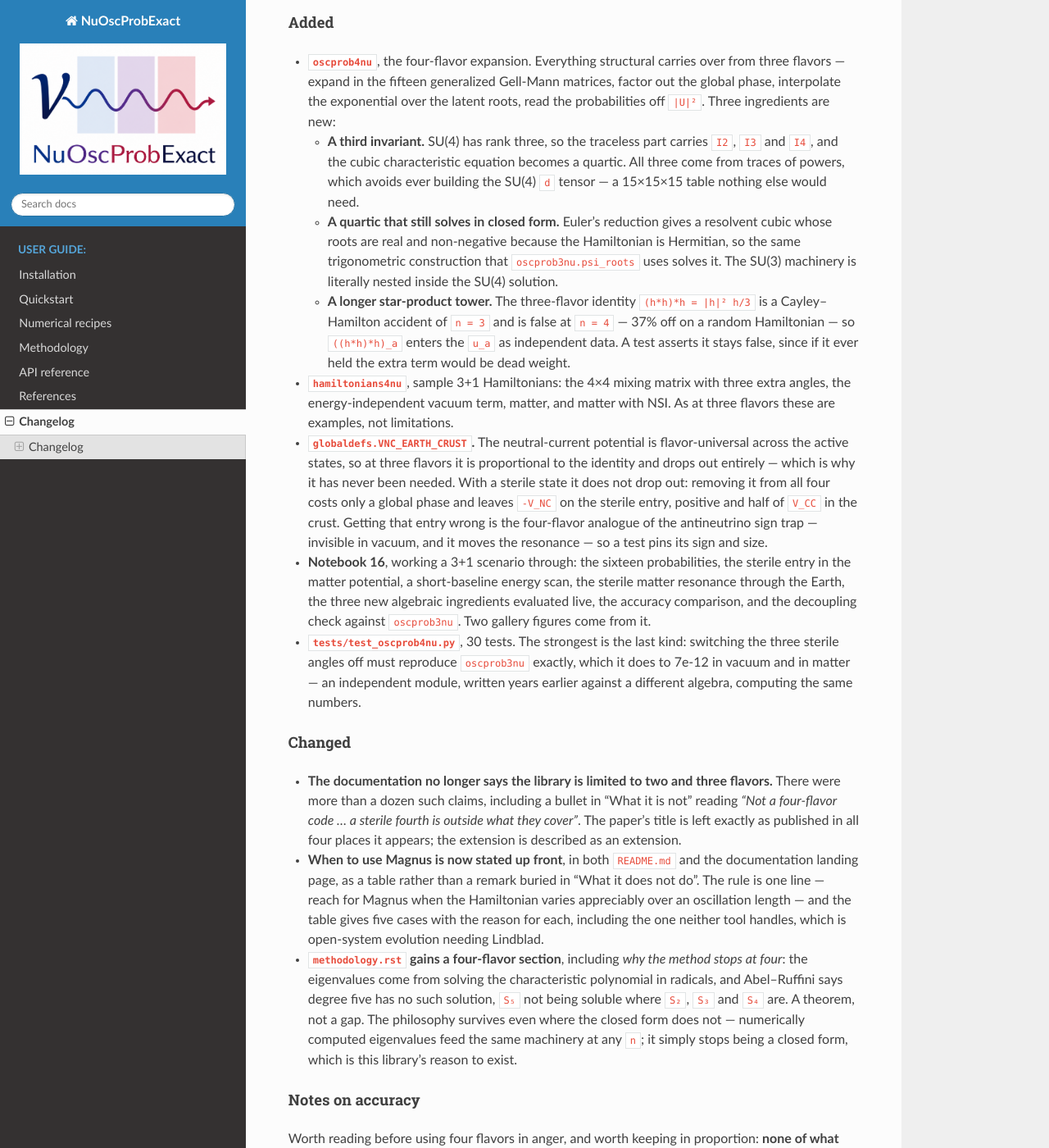
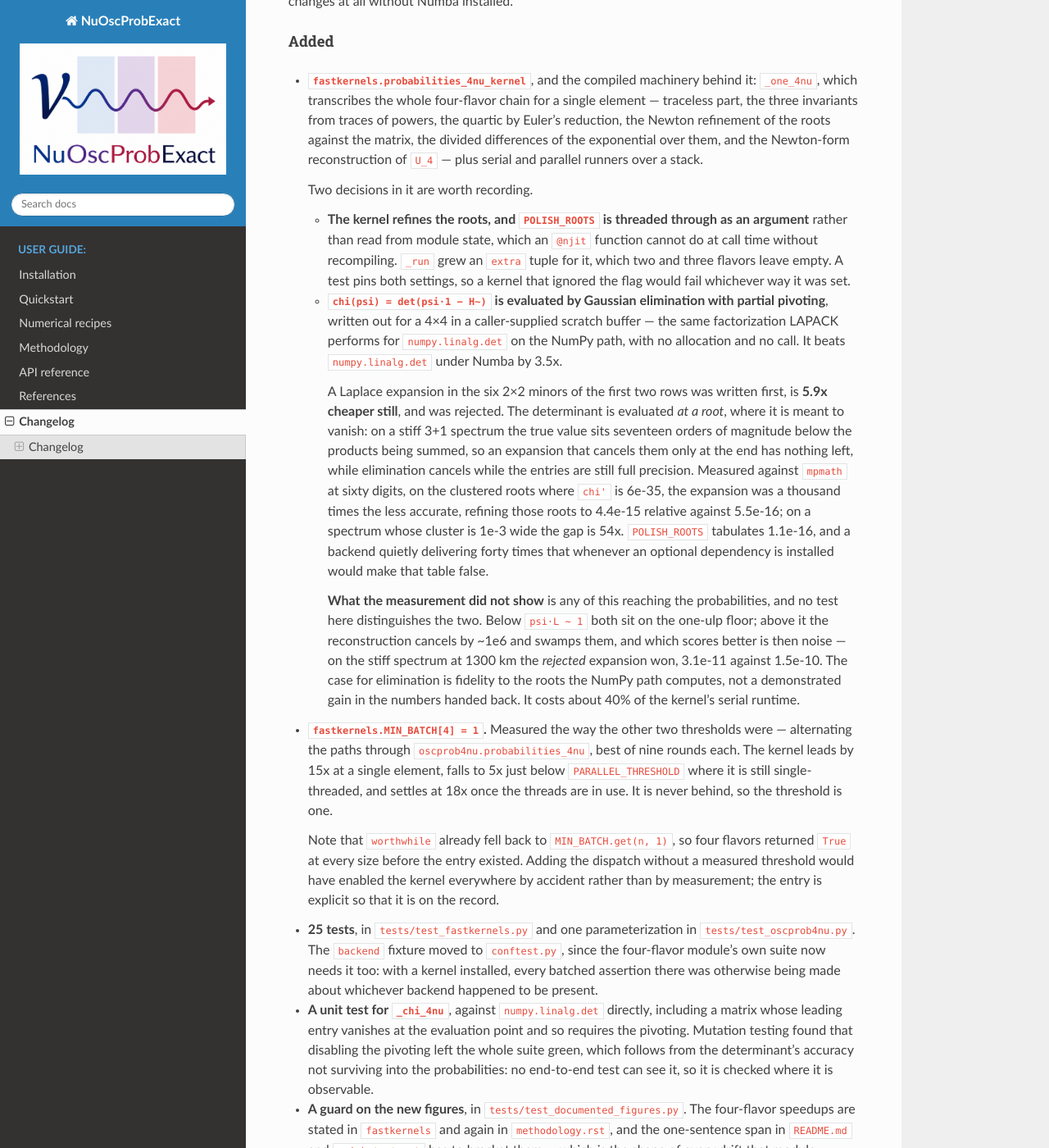
Before and after one commit to mbustama/NuOscProbExact, a Sphinx documentation site: the page built from docs/source/changelog.rst, in a window 1280 px wide and 1400 px high, scrolled down 590 px. Shown: the whole window at 82% size. Built offline with Sphinx 7.4.7 and the Read the Docs theme 3.1.0, drawn with Linux system fonts in a browser that asks for light colours; some of the changed text lies outside the part shown.

Commit message:
Release 1.10.0
Minor rather than patch, on the same reasoning as 1.6.0 and 1.9.0: this
adds public API, fastkernels.probabilities_4nu_kernel, rather than
correcting anything.  No existing module changes behaviour, and with
Numba absent nothing changes at all.

The entry carries the two measurements that argued against the choices
made, since a changelog that records only the numbers that supported the
outcome is not a record.  The rejected Laplace expansion for chi is 5.9x
cheaper than the elimination that replaced it, and no test here shows the
difference in any probability --- on the stiff spectrum at 1300 km the
rejected version was the more accurate of the two.  And the known-limits
section states plainly that the two paths part company at ~1e-10 on a
stiff 3+1 spectrum, with the arithmetic showing why that is the
expansion's conditioning rather than anyone's mistake.

It also records what was deliberately left alone: oscprob4nu.SMALL_BATCH
is exported and documented as sending short stacks through "the scalar
path", and is read by nothing, because at four flavors there is no scalar
path to send them to.  A single four-flavor probability therefore costs
262 us against 13.5 us at three.  The kernel does not change that ---
scalar calls are excluded from the dispatch so they keep returning a
tuple --- and fixing it is a design decision of its own rather than
something to slip into a release that is about the compiled backend.

Version in pyproject.toml and docs/source/conf.py; conf.py carries the
short form too, which moves 1.9 -> 1.10.  Changelog headings verified at
seventeen, 1.0.0 through 1.10.0.

Co-Authored-By: Claude Opus 5 <noreply@anthropic.com>

```diff
--- a/CHANGELOG.md
+++ b/CHANGELOG.md
@@ -4,6 +4,153 @@ All notable changes to **NuOscProbExact** are documented in this file.
 
 The format follows [Keep a Changelog](https://keepachangelog.com/en/1.1.0/),
 and the project uses [Semantic Versioning](https://semver.org/).
+
+## [1.10.0] - 2026-08-02
+
+**A compiled kernel for four neutrinos.**  `fastkernels` covered two and
+three flavors; `oscprob4nu` was pure NumPy whether or not Numba was
+installed.  It is now the third member of the family, and it is the one that
+gains the most — 18x to 19x on large stacks, against 15x at three flavors.
+
+A minor rather than a patch release, matching 1.6.0 and 1.9.0: it adds
+public API, `fastkernels.probabilities_4nu_kernel`.  No existing module
+changes behaviour, and nothing changes at all without Numba installed.
+
+### Added
+
+- **`fastkernels.probabilities_4nu_kernel`**, and the compiled machinery
+  behind it: `_one_4nu`, which transcribes the whole four-flavor chain for a
+  single element — traceless part, the three invariants from traces of
+  powers, the quartic by Euler's reduction, the Newton refinement of the
+  roots against the matrix, the divided differences of the exponential over
+  them, and the Newton-form reconstruction of `U_4` — plus serial and
+  parallel runners over a stack.
+
+  Two decisions in it are worth recording.
+
+  - **The kernel refines the roots, and `POLISH_ROOTS` is threaded through
+    as an argument** rather than read from module state, which an `@njit`
+    function cannot do at call time without recompiling.  `_run` grew an
+    `extra` tuple for it, which two and three flavors leave empty.  A test
+    pins both settings, so a kernel that ignored the flag would fail
+    whichever way it was set.
+  - **`chi(psi) = det(psi·1 − H~)` is evaluated by Gaussian elimination with
+    partial pivoting**, written out for a 4×4 in a caller-supplied scratch
+    buffer — the same factorization LAPACK performs for `numpy.linalg.det`
+    on the NumPy path, with no allocation and no call.  It beats
+    `numpy.linalg.det` under Numba by 3.5x.
+
+    A Laplace expansion in the six 2×2 minors of the first two rows was
+    written first, is **5.9x cheaper still**, and was rejected.  The
+    determinant is evaluated *at a root*, where it is meant to vanish: on a
+    stiff 3+1 spectrum the true value sits seventeen orders of magnitude
+    below the products being summed, so an expansion that cancels them only
+    at the end has nothing left, while elimination cancels while the entries
+    are still full precision.  Measured against `mpmath` at sixty digits, on
+    the clustered roots where `chi'` is 6e-35, the expansion was a thousand
+    times the less accurate, refining those roots to 4.4e-15 relative
+    against 5.5e-16; on a spectrum whose cluster is 1e-3 wide the gap is
+    54x.  `POLISH_ROOTS` tabulates 1.1e-16, and a backend quietly delivering
+    forty times that whenever an optional dependency is installed would make
+    that table false.
+
+    **What the measurement did not show** is any of this reaching the
+    probabilities, and no test here distinguishes the two.  Below `psi·L ~ 1`
+    both sit on the one-ulp floor; above it the reconstruction cancels by
+    ~1e6 and swamps them, and which scores better is then noise — on the
+    stiff spectrum at 1300 km the *rejected* expansion won, 3.1e-11 against
+    1.5e-10.  The case for elimination is fidelity to the roots the NumPy
+    path computes, not a demonstrated gain in the numbers handed back.  It
+    costs about 40% of the kernel's serial runtime.
+
+- **`fastkernels.MIN_BATCH[4] = 1`.**  Measured the way the other two
+  thresholds were — alternating the paths through
+  `oscprob4nu.probabilities_4nu`, best of nine rounds each.  The kernel
+  leads by 15x at a single element, falls to 5x just below
+  `PARALLEL_THRESHOLD` where it is still single-threaded, and settles at 18x
+  once the threads are in use.  It is never behind, so the threshold is one.
+
+  Note that `worthwhile` already fell back to `MIN_BATCH.get(n, 1)`, so four
+  flavors returned `True` at every size before the entry existed.  Adding
+  the dispatch without a measured threshold would have enabled the kernel
+  everywhere by accident rather than by measurement; the entry is explicit
+  so that it is on the record.
+
+- **25 tests**, in `tests/test_fastkernels.py` and one parameterization in
+  `tests/test_oscprob4nu.py`.  The `backend` fixture moved to `conftest.py`,
+  since the four-flavor module's own suite now needs it too: with a kernel
+  installed, every batched assertion there was otherwise being made about
+  whichever backend happened to be present.
+
+- **A unit test for `_chi_4nu`**, against `numpy.linalg.det` directly,
+  including a matrix whose leading entry vanishes at the evaluation point
+  and so requires the pivoting.  Mutation testing found that disabling the
+  pivoting left the whole suite green, which follows from the determinant's
+  accuracy not surviving into the probabilities: no end-to-end test can see
+  it, so it is checked where it is observable.
+
+- **A guard on the new figures**, in `tests/test_documented_figures.py`.
+  The four-flavor speedups are stated in `fastkernels` and again in
+  `methodology.rst`, and the one-sentence span in `README.md` and
+  `quickstart.rst` has to bracket them — which is the shape of every drift
+  that module already exists to catch.
+
+### Changed
+
+- **`tests/test_oscprob4nu.py::test_batched_agrees_with_scalar` asks for
+  round-off rather than exactness.**  Its bar was `1e-15`, which held only
+  while both sides ran the same NumPy code; the batched call is now the
+  compiled kernel and the one-by-one calls stay on the NumPy path, and two
+  implementations of the same expansion agree to a few ulp — 4.2e-15 on
+  probabilities of order one.  It runs on both backends now, which makes it
+  the element-by-element comparison of the two.
+
+- **Notebook 09's four-flavor section** no longer says there is no compiled
+  kernel for four flavors, and measures the ratio twice: 9.3x on the NumPy
+  path, 4.9x with both compiled.  The narrowing is not the algebra getting
+  cheaper but the fixed cost of driving it as forty whole-array passes,
+  which the kernel does not pay.
+
+### Known limits
+
+- **A stiff 3+1 spectrum makes the two paths differ by ~1e-10**, and this is
+  a property of the expansion rather than of either path.  The Newton-form
+  reconstruction of `U_4` cancels by ~1e6 there — its four terms reach
+  9.7e5 and sum to a matrix of modulus one — so a last-bit difference
+  anywhere in that sum arrives at 1e-10.  The amplification predicts 2.3e-10
+  and the paths differ by 2.4e-10.  Both stay inside the 1e-9 that
+  `POLISH_ROOTS` documents; the equivalence test asserts that, and says why
+  it cannot assert round-off.
+
+- **`_polish_roots` is unsafe when two latent roots very nearly coincide,
+  on both paths and on `main` before this release.**  Found by mutation
+  testing this kernel, not caused by it.  The Newton step divides by
+  `chi'(psi_m) = prod_l!=m (psi_m - psi_l)`, guarded only by
+  `derivative != 0.0`, which is a knife-edge test: a pair separated by one
+  ulp gives a derivative of ~1e-16 and a step that throws the root across
+  the spectrum.  On synthetic spectra with pair separations drawn between
+  1e-16 and 1e-6 relative, the NumPy path's `_latent_roots` returns roots
+  wrong by more than 1e-6 relative for ~10% of them, on `main` unchanged.
+
+  The kernel inherits this faithfully — handed the kernel's roots, the
+  NumPy `_polish_roots` returns bit-identically wrong values — but it
+  changes *which* inputs trigger it, because the resolvent root that
+  vanishes for a degenerate pair is computed to a different last bit and
+  `sqrt` near zero amplifies that into the pair's whole separation.
+
+  Not reached by any physical configuration tested: a 400 000-point scan
+  through the sterile matter resonance at twelve times crust density holds
+  a smallest relative eigenvalue gap of 7.7e-4, and both paths stay unitary
+  to 1.6e-13 across it.  A real fix belongs in `_polish_roots` and is its
+  own change.
+
+- **A single four-flavor probability still costs ~262 µs**, against 13.5 µs
+  at three, because `oscprob4nu` has no scalar closed form and a scalar call
+  runs the array machinery on a stack of one.  The kernel does not change
+  this: the dispatch excludes scalar calls, which have to keep returning a
+  tuple of sixteen.  `oscprob4nu.SMALL_BATCH` is documented as sending short
+  stacks through "the scalar path" and is in fact read by nothing.  Left
+  alone deliberately, as its own decision.
 
 ## [1.9.0] - 2026-08-01
 
--- a/docs/source/conf.py
+++ b/docs/source/conf.py
@@ -23,8 +23,8 @@ sys.path.insert(0, os.path.abspath('../../src'))
 project = 'NuOscProbExact'
 copyright = '2019-2026, Mauricio Bustamante'
 author = 'Mauricio Bustamante'
-release = '1.9.0'
-version = '1.9'
+release = '1.10.0'
+version = '1.10'
 
 # -- General configuration ---------------------------------------------------
 
--- a/pyproject.toml
+++ b/pyproject.toml
@@ -4,7 +4,7 @@ build-backend = "setuptools.build_meta"
 
 [project]
 name = "nuoscprobexact"
-version = "1.9.0"
+version = "1.10.0"
 description = "Exact two-, three- and four-flavor neutrino oscillation probabilities for arbitrary time-independent Hamiltonians"
 readme = "README.md"
 requires-python = ">=3.9"
```
